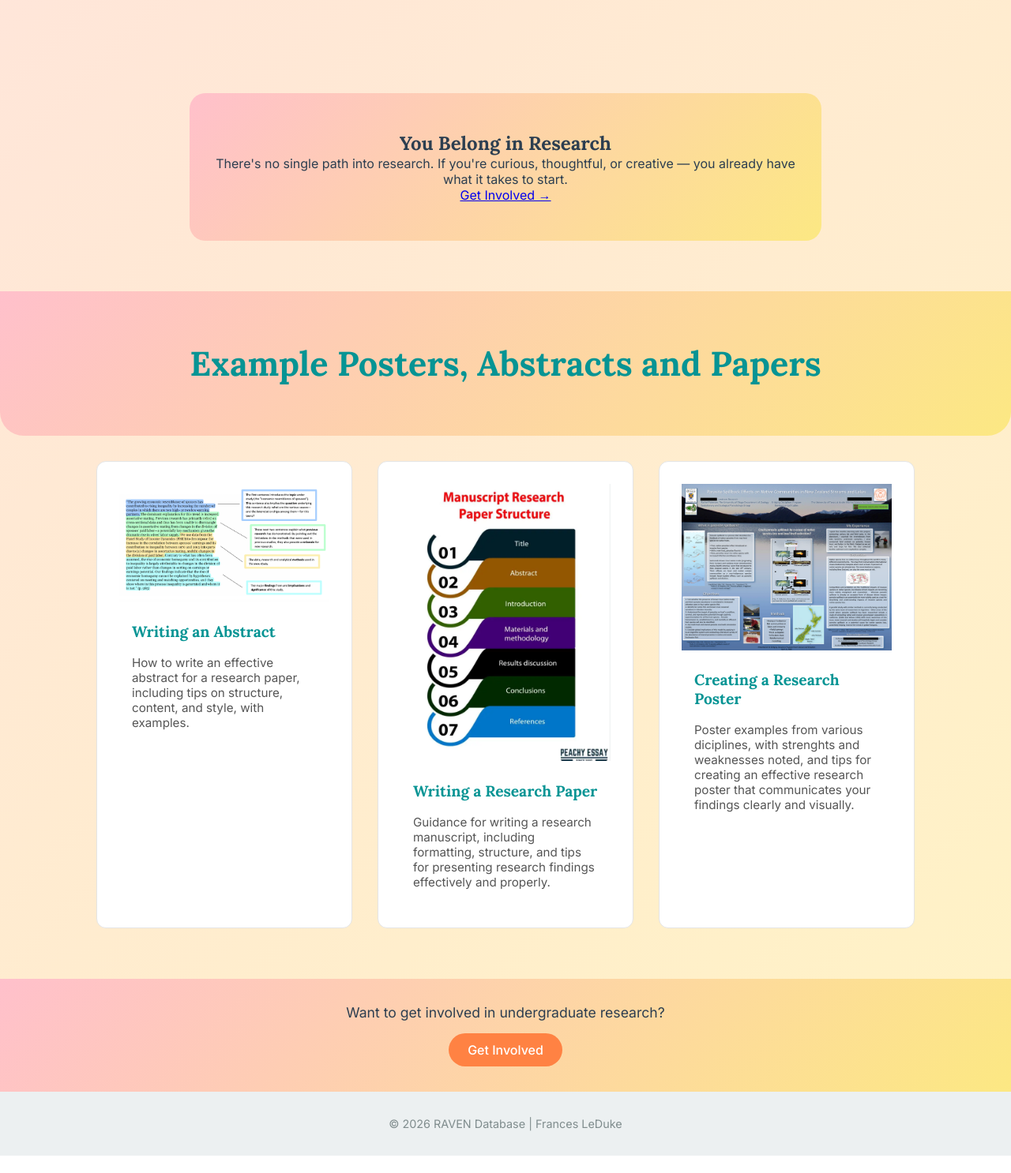
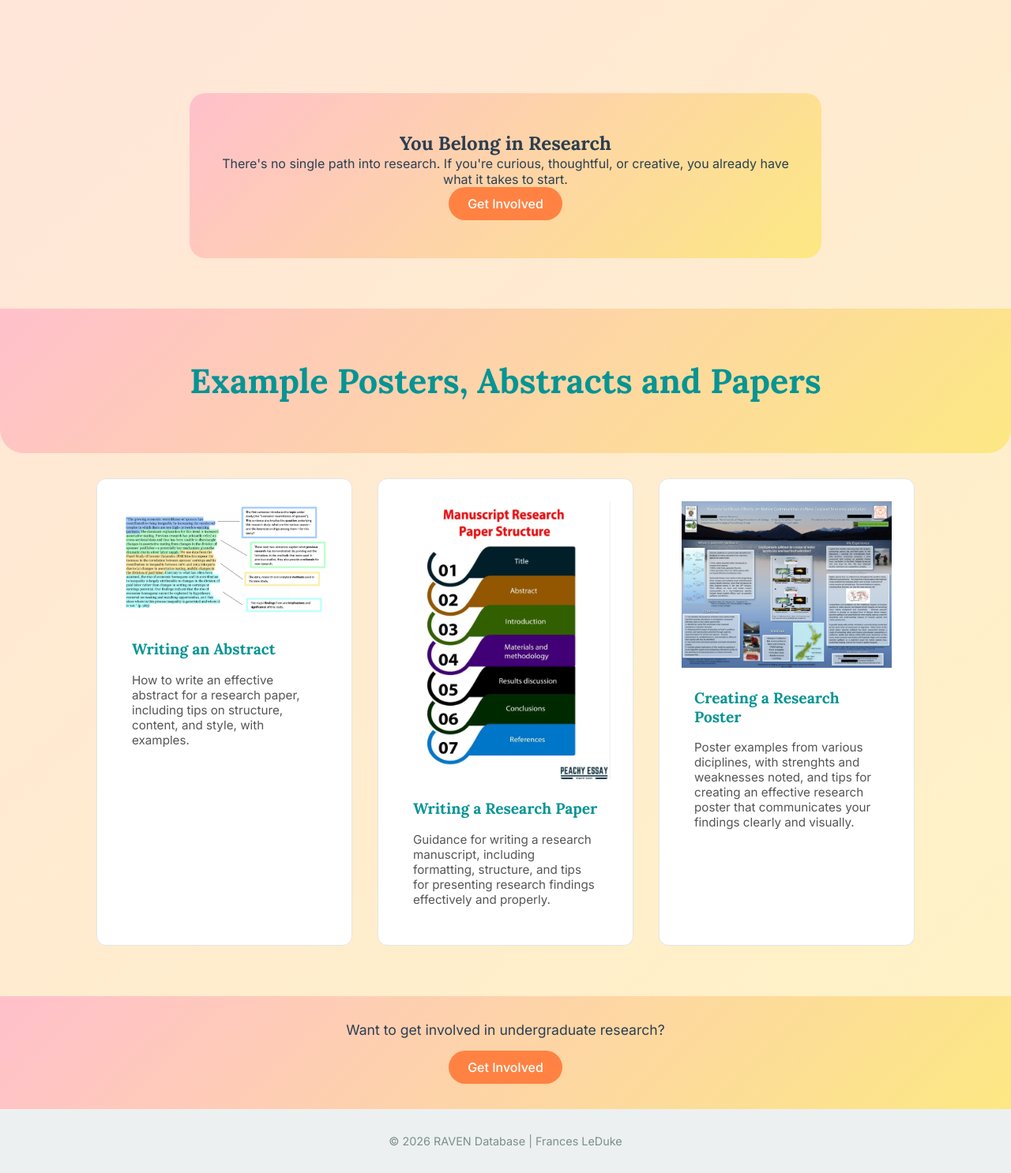
Before and after one commit to francesleduke/SOAR-Database, a Flask app: page /guides/access in a window 1280 px wide. Shown: the part 2416-3902 px from the top of the page at 79% size. Before the commit the page ends 3880 px from the top, so only its background shows below. Run offline with Flask 3, Linux system fonts and the light colour scheme.

Commit message:
Update access.html
Fix cta button

```diff
--- a/templates/access.html
+++ b/templates/access.html
@@ -181,10 +181,11 @@
   <h2>You Belong in Research</h2>
   <p>
     There's no single path into research. If you're curious, thoughtful,
-    or creative — you already have what it takes to start.
+    or creative, you already have what it takes to start.
   </p>
-  <a href="/get-involved" class="cta-button">
-    Get Involved →
+    <a href="https://docs.google.com/forms/d/e/1FAIpQLSfjtifDTPUImm0s1Dc65fPDxfPiAVTSEQEBVaak9-QhCuqPjw/viewform?usp=publish-editor" target="_blank" class="global-cta-button">
+        Get Involved
+    </a>
   </a>
 </section>
 
```
